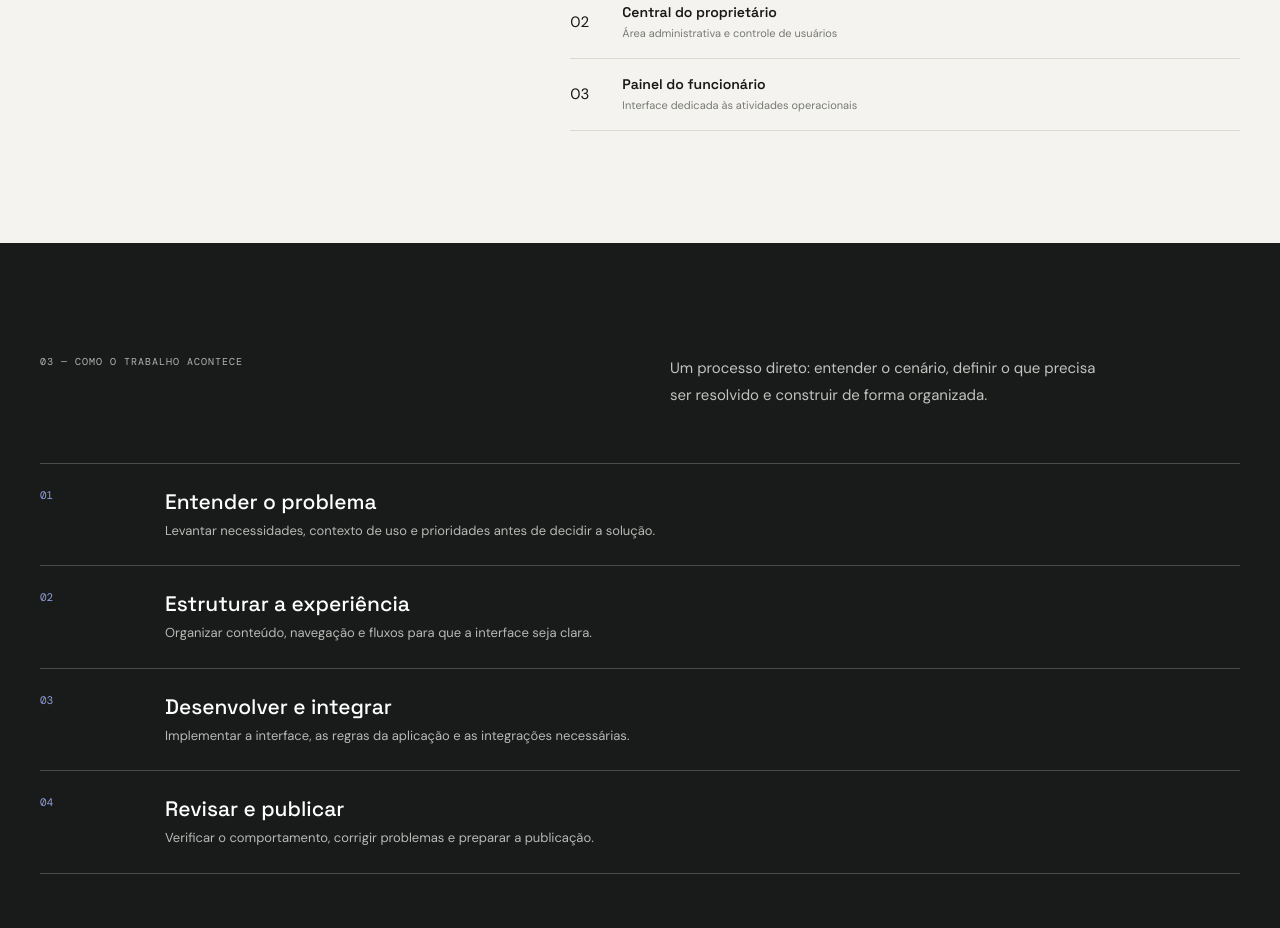
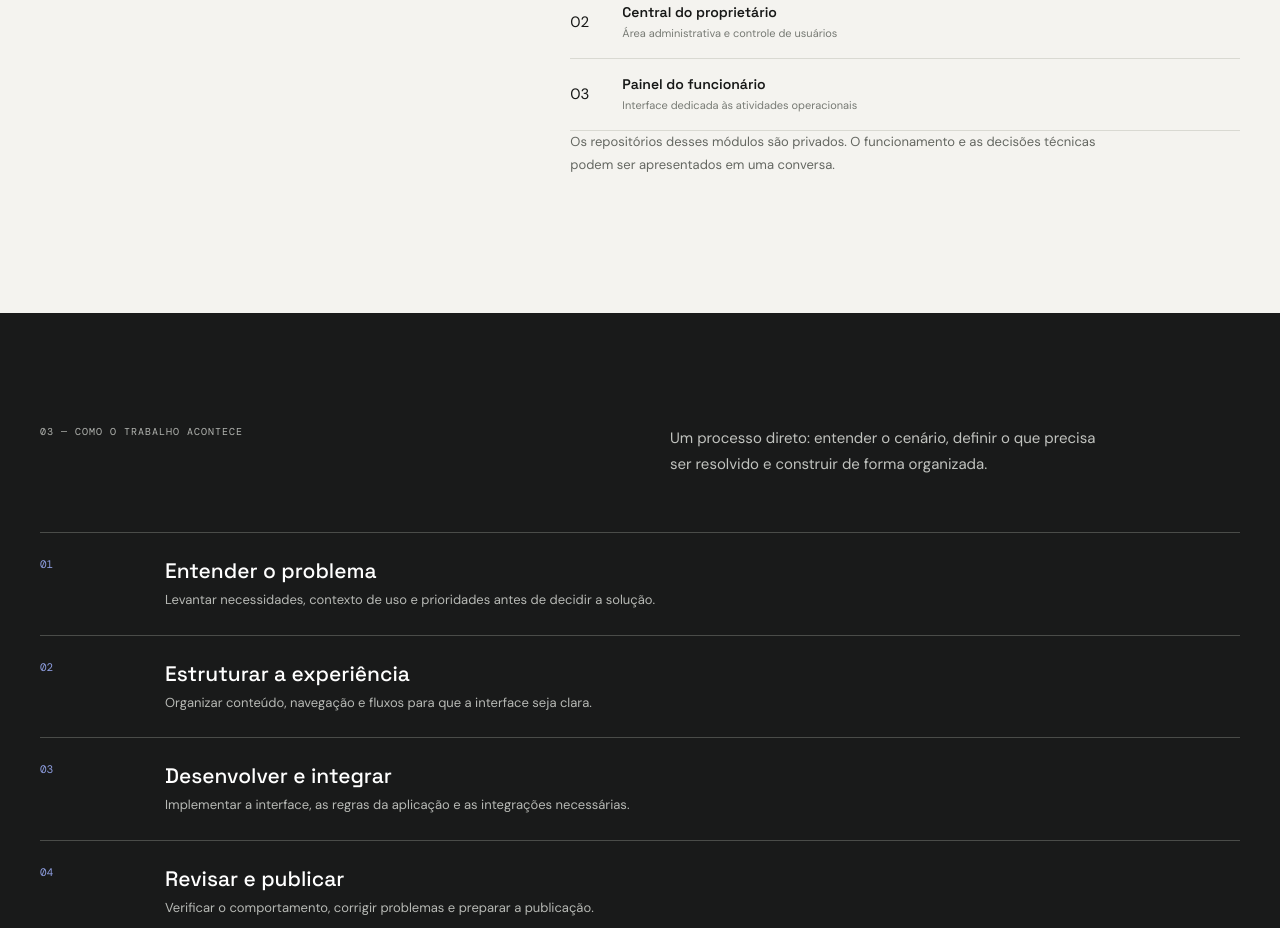
Before and after one commit to igorlincon392/seven7studios, a plain HTML site: page index.html in a window 1280 px wide. Shown: the part 2317-3245 px from the top of the page. Drawn offline with nearby package versions, Linux system fonts and the light colour scheme.

Commit message:
Clarify private source access for internal product modules

```diff
--- a/index.html
+++ b/index.html
@@ -129,6 +129,7 @@
               <div class="module-item"><span>02</span><span><strong>Central do proprietário</strong><small>Área administrativa e controle de usuários</small></span></div>
               <div class="module-item"><span>03</span><span><strong>Painel do funcionário</strong><small>Interface dedicada às atividades operacionais</small></span></div>
             </div>
+            <p class="private-note">Os repositórios desses módulos são privados. O funcionamento e as decisões técnicas podem ser apresentados em uma conversa.</p>
           </div>
         </section>
       </div>
```
